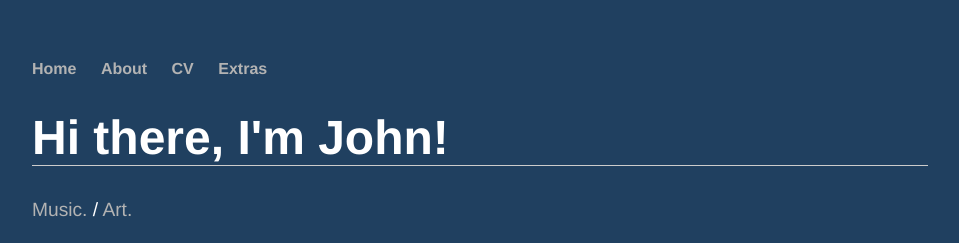
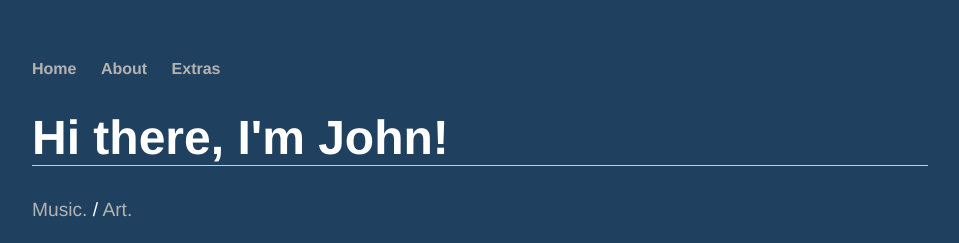
Before and after one commit to jmayhew4/jmayhew4.github.io, a Jekyll site: the page built from index.html, in a window 1280 px wide. Shown: the top 243 px of the page, without its empty margins (160-1119 px from the left). Built offline with Jekyll 4.4.1, drawn with Linux system fonts in a browser that asks for light colours.

```diff
--- a/_layouts/default.html
+++ b/_layouts/default.html
@@ -12,7 +12,6 @@
     		<ul>
         		<li><a href="/">Home</a></li>
 	        	<li><a href="/about">About</a></li>
-			<li><a href="/CV">CV</a></li>
 			<li><a href="/extras">Extras</a></li>
     		</ul>
 		</nav>
```
